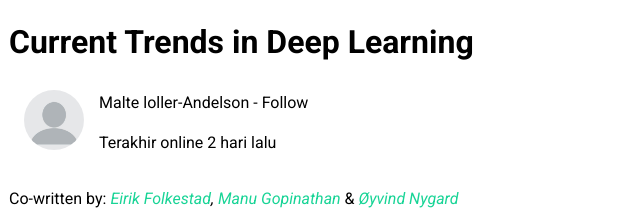
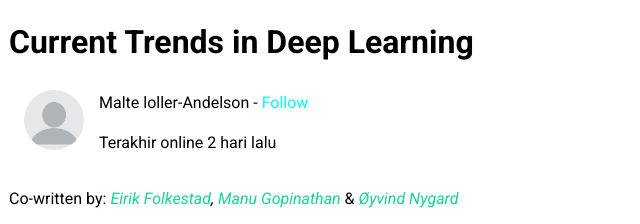
Before and after one commit to Alzhar-Crown/html-activity-1, a plain HTML site: page index.html in a window 1280 px wide. Shown: the top 224 px of the page, 281-921 px from the left. Drawn offline with Linux system fonts and the light colour scheme.

Commit message:
commit 3

```diff
--- a/index.html
+++ b/index.html
@@ -55,7 +55,7 @@
 
     <div class="avatar">
       <img class="avatarr" src="OIP.jfif" alt="">
-       <div id="isi"> <p class="info">Malte loller-Andelson -  Follow</p>
+       <div id="isi"> <p class="info">Malte loller-Andelson -  <span style="color: aqua;">Follow</span></p>
       <p class="status"> Terakhir online 2 hari lalu</p></div>
 
       </div>
```
